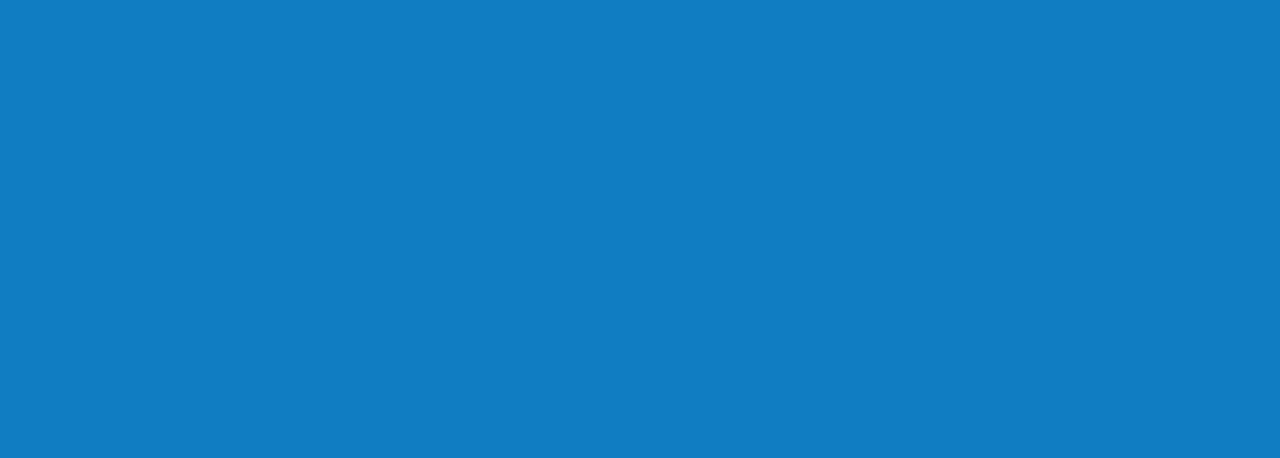
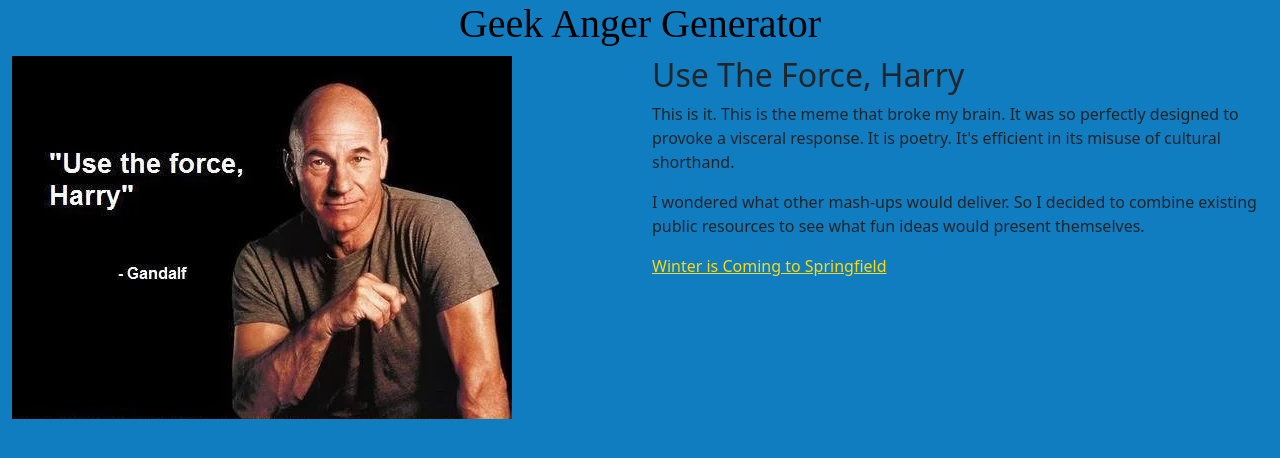
Before and after one commit to mmp-photos/GeekAngerGenerator, a React (Create React App) app: page / in a window 1280 px wide. Before the commit this address had no page. Shown: the top 458 px of the page. Built offline with nearby package versions, Linux system fonts and the light colour scheme.

Commit message:
Added Homepage

```diff
--- a/public/index.html
+++ b/public/index.html
@@ -2,7 +2,6 @@
 <html lang="en">
   <head>
     <meta charset="utf-8" />
-    <link rel="icon" href="%PUBLIC_URL%/favicon.ico" />
     <meta name="viewport" content="width=device-width, initial-scale=1" />
     <meta name="theme-color" content="#000000" />
     <meta
@@ -24,7 +23,7 @@
       work correctly both with client-side routing and a non-root public URL.
       Learn how to configure a non-root public URL by running `npm run build`.
     -->
-    <title>React App</title>
+    <title>Geek Anger Generator</title>
   </head>
   <body>
     <noscript>You need to enable JavaScript to run this app.</noscript>
--- a/src/App.js
+++ b/src/App.js
@@ -10,12 +10,14 @@
 import React from 'react';
 import { Routes, Route } from 'react-router-dom';
 import TestPage from './pages/TestPage';
+import HomePage from './pages/HomePage';
 
 // PAGE CONSTRUCTION START //
 function App() {
   return (
     <div style={{width: "100%"}}>
         <Routes>
+            <Route path="/" element = {<HomePage />} />
             <Route path="test" element = {<TestPage />} />
         </Routes>
 
--- a/src/assets/styles/angerStyles.css
+++ b/src/assets/styles/angerStyles.css
@@ -1,48 +1,101 @@
 /* STYLES FOR THE GEEK ANGER GENERATOR */
 /* Started 12-22 by Matthew Mayer as a portfolio project */
 
+:root {
+  /****** DEFINE SITEWIDE VARIABLES ******/
+    /* DEFINE FONTS FOR THE SITE */
+      --simpsons-fonts: 'Simpsonfont','Times New Roman', Times, serif;
+      --asoiaf-fonts: 'Game of Thrones','Times New Roman', Times, serif;
+
+    /* DEFINE COLORS FOR WEBSITE */
+      --background-color: #107DC0;
+      --yellow: #FED90F;
+
+   /****** DESKTOP SITE VARIABLES ******/
+      /* ALIGNMENT VARIABLES */
+
+      /* SIZING VARIABLES */
+
+      /* SPACING VARIABLES */
+
+      /* TEXT AND HEADER SIZES */
+
+  }
+
+  /****** MOBILE SITE VARIABLES ******/
+  @media (max-width: 800px) {  /* MOBILE SITE VARIABLES */
+    :root {
+      /* ALIGNMENT VARIABLES */
+      --centered: 0 auto 0 auto;
+
+      /* SIZING VARIABLES */
+
+      /* SPACING VARIABLES */
+
+      /* TEXT AND HEADER SIZES */    }
+  }
+
 /* STRUCTURAL STYLES and HTML SECTION TAGS */
- body {
-    width: 100%;
-    height: 100%;
-    margin: 0;
-    padding: 0;
-    overflow: scroll;
-    background-color: #107DC0;
-    font-family: 'Simpsonfont','Times New Roman', Times, serif;
-    font-size: 16pt;
-    color: #FED90F;
+  body{
+    background-color: var(--background-color);
+  }
+  .centered{
+    width: 80%;
+    margin: var(--centered);
+  }
+  .primary-container {
+    display: grid;
+    align-items: center;
+    justify-content: center;
+    background-color: var(--background-color);
+    border-style: solid;
+    border-width: 3px;
+    border-color: black;
+    border-radius: 30px;
+    min-Height: 18em;
+    padding-top:2rem;
+    padding-bottom:1rem;
   }
 /**/
 
 /* DIV STYLES */
+  #masthead {
+    margin-top: 32px;
+    margin-bottom: 12px;
+  }
   #quote {
-    margin-left: auto;
-    text-shadow: 1px 1px 2px black;
+    margin-bottom: 2em;
   }
-
   #image {
-    margin-right: auto;
+    border-color: transparent;
+    flex-basis: content;
   }
 /**/
 
 /* SEMANTIC STYLES */
+  a {
+    color: var(--yellow);
+  }
   h1 {
     font-family: 'Game of Thrones','Times New Roman', Times, serif;
     font-size: 30pt;
     color: black;
     text-align: center;
-    margin-top: 42px;
-    margin-bottom: 62px;
   }
   p.attribution {
-    font-family: 'Game of Thrones','Times New Roman', Times, serif;
-    font-size: 12pt;
+    font-family: var(--asoiaf-fonts);
+    font-size: 1em;
     text-shadow: none;
     color: white;
-    text-align: right;
-    margin-right: 62px;
-    margin-top: 24px;
+    margin-top:18px;
+    margin-left: 12px;
+  }
+  p.quote {
+    font-family: var(--simpsons-fonts);
+    text-align: center;
+    font-size: 1.7em;
+    color: var(--yellow);
+    text-shadow: 3px 3px 3px black;
   }
 /**/
 
@@ -58,9 +111,8 @@
    }
   .donut-spinner {
     width: 15em;
-    animation: rotate 3s linear infinite;
+    animation: rotate 1.5s linear infinite;
     transition-timing-function: ease;
-    margin: 0 auto
   }
 /**/
 
--- a/src/assets/styles/cloudStyles.css
+++ b/src/assets/styles/cloudStyles.css
@@ -1,7 +1,6 @@
 html, body, .container{
     width: 100%;
     height: 100%;
-    min-width: 500px;
     min-height: 500px;
     margin: 0;
     padding: 0;
--- /dev/null
+++ b/src/pages/HomePage.js
@@ -0,0 +1,29 @@
+import React from 'react';
+import { Container, Row, Col, } from 'reactstrap';
+import initialMeme from '../assets/images/initialMeme.png'
+
+const HomePage = () => {
+
+    return(
+        <Container fluid style={{height: "100vh", width: "100%", marginLeft:"0px"}}>
+            <Row>
+                <Col>
+                    <h1>Geek Anger Generator</h1>
+                </Col>
+            </Row>
+            <Row>
+                <Col>
+                    <img className="" src={initialMeme} alt='Photo of Patrick Stewart with the text: Use the Force, Harry - Gandolf' />
+                </Col>
+                <Col>
+                    <h2>Use The Force, Harry</h2>
+                    <p>This is it.  This is the meme that broke my brain.  It was so perfectly designed to provoke a visceral response. It is poetry.  It's efficient in its misuse of cultural shorthand.</p>
+                    <p>I wondered what other mash-ups would deliver.  So I decided to combine existing public resources to see what fun ideas would present themselves.</p>
+                    <a href="/test">Winter is Coming to Springfield</a>
+                </Col>
+            </Row>
+        </Container>
+    )
+}
+
+export default HomePage;
--- a/src/pages/TestPage.js
+++ b/src/pages/TestPage.js
@@ -76,13 +76,13 @@ const TestPage = () => {
             return(
                 <>
                     <Col md={7} id='quote'>
-                        <p>{SimpsonsQuote.quote}</p>
+                        <p className="quote">{SimpsonsQuote.quote}</p>
+                    </Col>
+                    <Col id='image'>
+                        <img className="IceAndFire" src={IceAndFireCharacter.imageUrl} alt={IceAndFireCharacter.firstName} />
                         <p className="attribution">
                             &ndash; {IceAndFireCharacter.firstName} {IceAndFireCharacter.lastName}
                         </p>
-                    </Col>
-                    <Col md={4} id='image'>
-                        <img className="IceAndFire" src={IceAndFireCharacter.imageUrl} alt={IceAndFireCharacter.firstName} />
                     </Col>
                 </>
             )
@@ -92,15 +92,13 @@ const TestPage = () => {
     return(
         <Container fluid style={{height: "100vh", width: "100%", marginLeft:"0px"}} id="cloud-intro">
             <Row>
-                <Col>
-                    <h1>Winter is Coming... to Springfield</h1>
+                <Col id="masthead">
+                    <h1>Winter is Coming... <br/>to Springfield</h1>
                 </Col>
             </Row>
             <Row>
-                <Col>
-                    <Row style={{width: "65%", margin: "auto", backgroundColor: "#107DC0", paddingTop: 12,
-                                 paddingLeft: 6, paddingBottom:16, borderStyle: "solid", borderWidth: 3, borderColor: "black",
-                                 borderRadius: "30px", minHeight: "18em"}}>
+                <Col  className="primary-container" sm={8} md={{span: 8, offset: 2}}>
+                    <Row>
                         {finalOutput()}
                     </Row>
                 </Col>
```
Also changed, not shown: src/assets/images/initialMeme.png (added).
